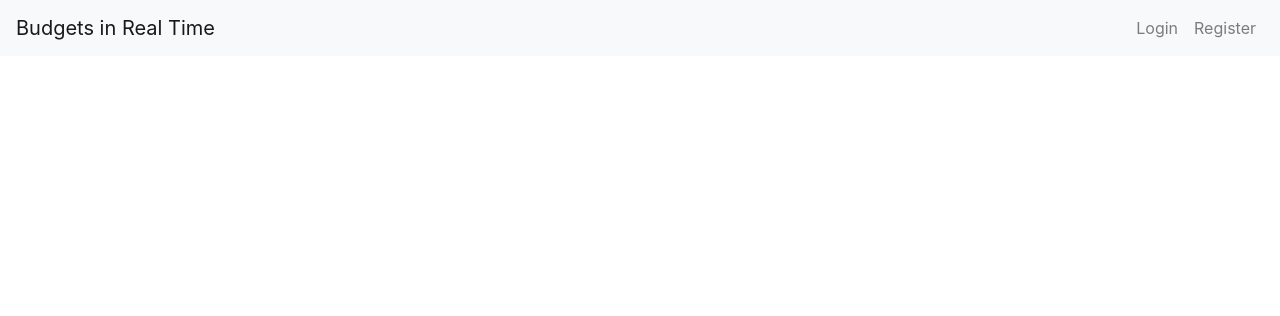
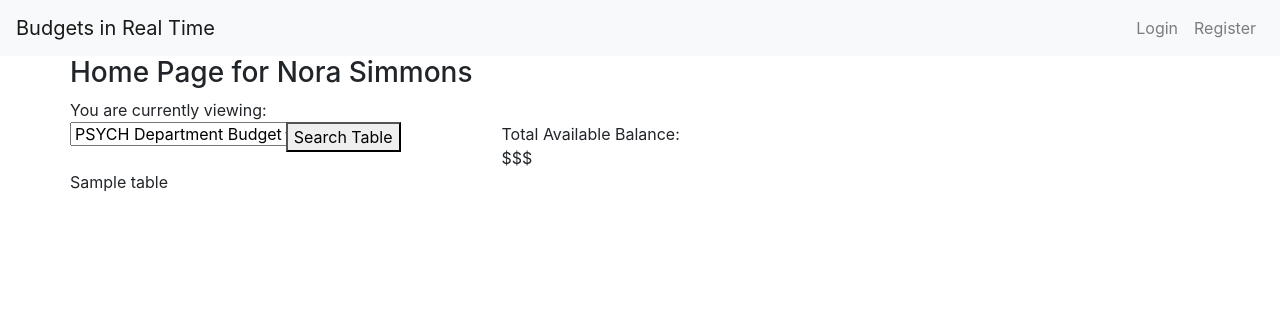
Before and after one commit to callahanhirrel/budget-tracker, a Flask app: template src/templates/home.html in a window 1280 px wide. Shown: the top 316 px of the page. Run offline with Flask 2, Linux system fonts and the light colour scheme; the template is opened without the code that fills it: most values are stand-ins (such as "Sample title", 1, 10 or a date in 2020); some libraries are stand-ins or nearby versions.

Commit message:
Made a flask table for the homepage

```diff
--- a/misc/user-stories.txt
+++ b/misc/user-stories.txt
@@ -4,13 +4,15 @@ We will define users as the administrative assistant, the department chairs, and
 
 As a user, I want to:
 • view funding distribution for my department in real time in my Web browser
+• view table of my grants, how much has been spent and on what, how much is remaining
 • use keywords to search a database of budget data and retrieve information
 • sort budget data by specific fields
 • show and hide specific fields of budget data
 • view archived past budget data to make predictions and be prepared for cyclic expenses
 • view this data in a mobile application connected to the budget database over a network
 
-As an administrative assistant, I additionally want to: • add, edit, or remove specific entries of data
+As an administrator, I additionally want to:
+• add, edit, or remove specific entries of data
 • add new fields or categories for data
 • create new tables for tracking new grants
 • maintain the budget database simply and intuitively
--- a/requirements.txt
+++ b/requirements.txt
@@ -1,16 +1,20 @@
+Babel==2.6.0
 bcrypt==3.1.4
 cffi==1.11.5
 Click==7.0
 Flask==1.0.2
+Flask-Babel==0.12.2
 Flask-Bcrypt==0.7.1
 Flask-Login==0.4.1
 Flask-SQLAlchemy==2.3.2
+Flask-Table==0.5.0
 Flask-WTF==0.14.2
-ItsDangerous<=1.0.0
+itsdangerous==0.24
 Jinja2==2.10
 MarkupSafe==1.0
 Pillow==5.3.0
 pycparser==2.19
+pytz==2018.9
 six==1.11.0
 SQLAlchemy==1.2.13
 Werkzeug==0.14.1
--- a/src/templates/home.html
+++ b/src/templates/home.html
@@ -3,4 +3,29 @@
 <!-- This is where the content will go that is defined also in layout.html -->
 {% block content %}
 
+<div class="content-section">
+  <h3> Home Page for <!-- {{ current_user.first_name }} {{ current_user.last_name }} --> Nora Simmons </h3>
+  <div>
+    You are currently viewing:
+    <div class="row">
+      <div class="col-sm-4">
+        <select>
+          <option value="psy">PSYCH Department Budget</option>
+          <option value="bio">BIO Department Budget</option>
+          <option value="mellon">Mellon Grant</option>
+          <option value="other">Some other grant</option>
+        </select>
+      </div>
+      <div class="col-sm-4">
+        <button type="button">Search Table</button>
+      </div>
+      <div class="col-sm-4">
+        Total Available Balance: $$$
+      </div>
+    </div>
+  </div>
+</div>
+<div class="table-responsive">
+  {{ table }}
+</div>
 {% endblock content %}
--- a/src/templates/layout.html
+++ b/src/templates/layout.html
@@ -63,7 +63,6 @@ references used for this page:
 
     <main role="main" class="container">
       <div class="row">
-        <div class="col-md-8">
           {% with messages = get_flashed_messages(with_categories=true) %}
             {% if messages %}
               {% for category, message in messages %}
@@ -76,7 +75,6 @@ references used for this page:
 
           <!-- content of other pages will be filled in here -->
           {% block content %}{% endblock %}
-        </div>
       </div>
     </main>
 
```
Also changed, not shown: src/routes.py (+7 -2 lines), src/tables.py (added, +32 -0 lines).
